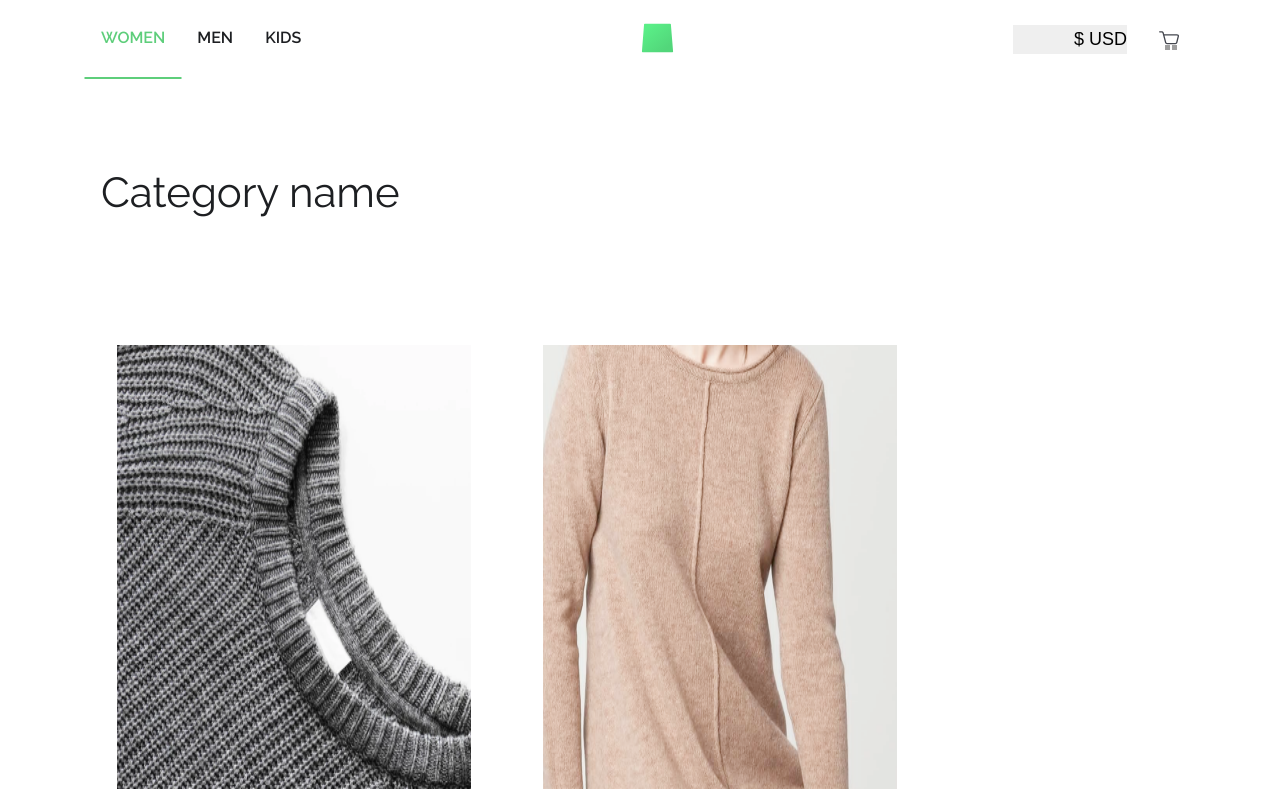
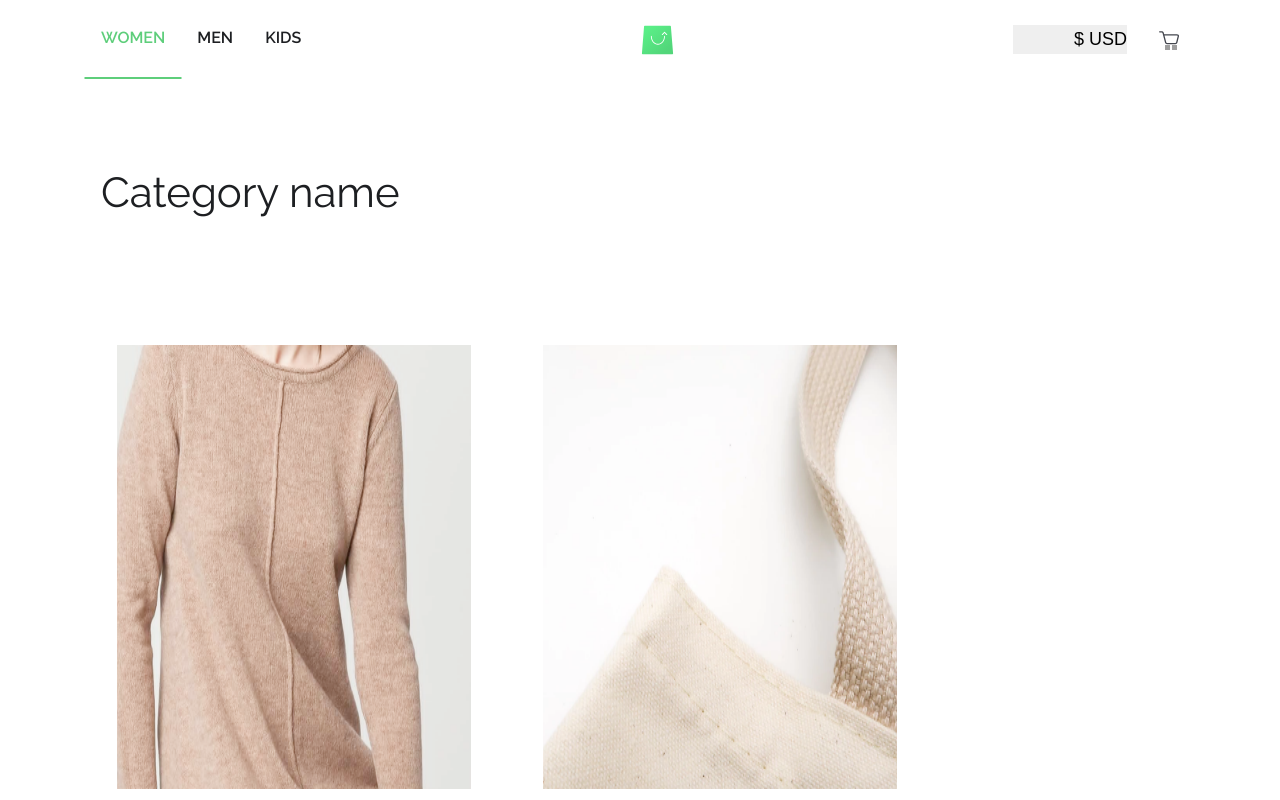
Before and after one commit to iLebo-stack/ecommerce_store, a React (Create React App) app: page / in a window 1280 px wide. Shown: the top 800 px of the page. Built offline with nearby package versions, Linux system fonts and the light colour scheme; grey boxes are pictures that could not be loaded.

Commit message:
Implemented tab functionality

```diff
--- a/src/App.tsx
+++ b/src/App.tsx
@@ -2,6 +2,7 @@ import React from 'react';
 import './index_styles/reset.scss';
 import './index_styles/normalize.scss';
 import './App.scss';
+import { products } from './mock_apis/products';
 import { Header } from './components/Header/Header';
 import { Main } from './components/Main/Main';
 
@@ -11,6 +12,7 @@ interface State {
   clickedProduct: Product | null;
   productsInTheBag: Product[];
   isCartHidden: boolean;
+  products: Product[];
 }
 
 class  App extends React.Component<{}, State> {
@@ -20,6 +22,7 @@ class  App extends React.Component<{}, State> {
     clickedProduct: null,
     productsInTheBag: [],
     isCartHidden: true,
+    products,
   }
 
   constructor(props: {} | Readonly<{}>) {
@@ -36,6 +39,7 @@ class  App extends React.Component<{}, State> {
     this.handleShowCart = this.handleShowCart.bind(this);
     this.handleHideCart = this.handleHideCart.bind(this);
     this.handleHideCarOverlay = this.handleHideCarOverlay.bind(this);
+    this.handleFilterCategoryByActiveTab = this.handleFilterCategoryByActiveTab.bind(this);
   }
 
   handleCurrencyChange(value: string) {
@@ -183,6 +187,16 @@ class  App extends React.Component<{}, State> {
     this.setState({ cartOverlayIsHidden: true });
   }
 
+  handleFilterCategoryByActiveTab(value: string = '') {
+    this.setState({ products: products.filter(product => (
+      product.for.toLowerCase() === value.toLowerCase()
+    ))})
+  }
+
+  componentDidMount() {
+    this.handleFilterCategoryByActiveTab('women');
+  }
+
   render() {
     const {
       selectedCurrency,
@@ -190,6 +204,7 @@ class  App extends React.Component<{}, State> {
       clickedProduct,
       productsInTheBag,
       isCartHidden,
+      products,
     } = this.state;
 
     return (
@@ -202,6 +217,7 @@ class  App extends React.Component<{}, State> {
           productsInTheBag={productsInTheBag}
           handleHideCart={this.handleHideCart}
           handleHideCarOverlay={this.handleHideCarOverlay}
+          handleFilterCategoryByActiveTab={this.handleFilterCategoryByActiveTab}
         />
 
         <Main
@@ -216,6 +232,7 @@ class  App extends React.Component<{}, State> {
           handleSelectColor={this.handleSelectColor}
           isCartHidden={isCartHidden}
           handleShowCart={this.handleShowCart}
+          products={products}
         />
       </div>
     );
--- a/src/components/Header/Header.scss
+++ b/src/components/Header/Header.scss
@@ -30,7 +30,36 @@
 }
 
 .logo {
+  position: relative;
   cursor: pointer;
+
+  &__image {
+    display: block;
+  }
+
+  &::before {
+    content: "";
+    position: absolute;
+    background-image: url(../../images/bag-symbol.svg);
+    background-repeat: no-repeat;
+    background-position: center;
+    top: 0;
+    right: 0;
+    left: 0;
+    bottom: 0;
+  }
+
+  &::after {
+    content: "";
+    position: absolute;
+    background-image: url(../../images/arrow-bag-symbol.svg);
+    background-repeat: no-repeat;
+    background-position: center;
+    top: 0;
+    right: 0;
+    left: 15px;
+    bottom: 12px;
+  }
 }
 
 .cart-logo {
--- a/src/components/Header/Header.tsx
+++ b/src/components/Header/Header.tsx
@@ -13,6 +13,7 @@ interface Props {
   productsInTheBag: Product[];
   handleHideCart: () => void;
   handleHideCarOverlay: () => void;
+  handleFilterCategoryByActiveTab: (value: string) => void;
 }
 
 export class Header extends React.Component<Props, {}> {
@@ -25,6 +26,7 @@ export class Header extends React.Component<Props, {}> {
       productsInTheBag,
       handleHideCart,
       handleHideCarOverlay,
+      handleFilterCategoryByActiveTab,
     } = this.props;
 
     const numberOfCartItems = productsInTheBag.reduce((a, b) => a + b.quantityInCart, 0);
@@ -32,7 +34,7 @@ export class Header extends React.Component<Props, {}> {
     return (
       <header className="header">
         <nav className="nav">
-          <Tabs />
+          <Tabs handleFilterCategoryByActiveTab={handleFilterCategoryByActiveTab} />
         </nav>
 
         <div
--- a/src/components/Main/Main.tsx
+++ b/src/components/Main/Main.tsx
@@ -1,6 +1,5 @@
 import React from 'react';
 import cn from 'classnames';
-import { products } from '../../mock_apis/products';
 import { CartModal } from '../CartModal/CartModal';
 import { ProductList } from '../ProductList/ProductList';
 import './Main.scss';
@@ -18,22 +17,11 @@ interface Props {
   handleSelectColor: (productToChangeColor: Product, newSize: string) => void;
   isCartHidden: boolean;
   handleShowCart: () => void;
-}
-
-interface State {
   products: Product[];
 }
 
-export class Main extends React.Component<Props, State> {
-  state = {
-    products,
-  }
-
+export class Main extends React.Component<Props, {}> {
   render() {
-    const {
-      products,
-    } = this.state;
-
     const {
       selectedCurrency,
       cartOverlayIsHidden,
@@ -46,6 +34,7 @@ export class Main extends React.Component<Props, State> {
       handleSelectColor,
       isCartHidden,
       handleShowCart,
+      products,
     } = this.props;
 
     return (
--- a/src/components/Tabs/Tabs.tsx
+++ b/src/components/Tabs/Tabs.tsx
@@ -3,13 +3,22 @@ import cn from 'classnames';
 import { tabs } from '../../mock_apis/navigation-content';
 import './Tabs.scss';
 
-export class Tabs extends React.Component {
+interface Props {
+  handleFilterCategoryByActiveTab: (value: string) => void;
+}
+
+interface State {
+  selectedTab: string;
+}
+
+export class Tabs extends React.Component<Props, State> {
   state = {
     selectedTab: 'tab-1',
   }
 
   render() {
     const { selectedTab } = this.state;
+    const { handleFilterCategoryByActiveTab } = this.props;
 
     return (
       <ul className="list">
@@ -22,6 +31,7 @@ export class Tabs extends React.Component {
               }
               onClick={() => {
                 this.setState({ selectedTab: id});
+                handleFilterCategoryByActiveTab(title);
               }}
             >
                 {title}
--- a/src/mock_apis/products.ts
+++ b/src/mock_apis/products.ts
@@ -6,10 +6,10 @@ import kidsJacket from '../images/kids-jacket.jpg';
 import manShoes from '../images/man-shoes.jpg';
 
 export const products: Product[] = [
-  { id: 1, image: sweaterForMenImage, price: 55, name: 'Sweater', description: 'for men', sizes: ['XS', 'S', 'M', 'L'], selectedSize: 'S', colors: ['#2b2b2b', '#0f6450', '#15a4c4'], selectedColor: '#2b2b2b', quantityInStock: 5, quantityInCart: 0, gender: 'm', },
-  { id: 2, image: sweaterForWomenImage, price: 45, name: 'Sweater', description: 'for women', sizes: ['XS', 'S', 'M', 'L'], selectedSize: 'S', colors: ['#2b2b2b', '#0f6450', '#15a4c4'], selectedColor: '#2b2b2b', quantityInStock: 5, quantityInCart: 0, gender: 'f' },
-  { id: 3, image: handbagImage, price: 105, name: 'Handbag', description: 'for women', sizes: ['XS', 'S', 'M', 'L'], selectedSize: 'S', colors: ['#2b2b2b', '#0f6450', '#15a4c4'], selectedColor: '#2b2b2b', quantityInStock: 5, quantityInCart: 0, gender: 'f' },
-  { id: 4, image: coatForWomenImage, price: 75, name: 'Coat', description: 'for women', sizes: ['XS', 'S', 'M', 'L'], selectedSize: 'S', colors: ['#2b2b2b', '#0f6450', '#15a4c4'], selectedColor: '#2b2b2b', quantityInStock: 5, quantityInCart: 0, gender: 'f' },
-  { id: 5, image: manShoes, price: 150, name: 'Shoes', description: 'for men', sizes: ['6', '7', '8', '9'], selectedSize: '7', colors: ['#af973c', '#cf343a', '#27a2b9'], selectedColor: '#af973c', quantityInStock: 5, quantityInCart: 0, gender: 'm' },
-  { id: 6, image: kidsJacket, price: 60, name: 'Jacket', description: 'for kids', sizes: ['XS', 'S'], selectedSize: 'S', colors: ['#27b96f', '#b95527', '#b6a197'], selectedColor: '#27b96f', quantityInStock: 5, quantityInCart: 0, gender: 'm' },
+  { id: 1, image: sweaterForMenImage, price: 55, name: 'Sweater', description: 'for men', sizes: ['XS', 'S', 'M', 'L'], selectedSize: 'S', colors: ['#2b2b2b', '#0f6450', '#15a4c4'], selectedColor: '#2b2b2b', quantityInStock: 5, quantityInCart: 0, for: 'men', },
+  { id: 2, image: sweaterForWomenImage, price: 45, name: 'Sweater', description: 'for women', sizes: ['XS', 'S', 'M', 'L'], selectedSize: 'S', colors: ['#2b2b2b', '#0f6450', '#15a4c4'], selectedColor: '#2b2b2b', quantityInStock: 5, quantityInCart: 0, for: 'women' },
+  { id: 3, image: handbagImage, price: 105, name: 'Handbag', description: 'for women', sizes: ['XS', 'S', 'M', 'L'], selectedSize: 'S', colors: ['#2b2b2b', '#0f6450', '#15a4c4'], selectedColor: '#2b2b2b', quantityInStock: 5, quantityInCart: 0, for: 'women' },
+  { id: 4, image: coatForWomenImage, price: 75, name: 'Coat', description: 'for women', sizes: ['XS', 'S', 'M', 'L'], selectedSize: 'S', colors: ['#2b2b2b', '#0f6450', '#15a4c4'], selectedColor: '#2b2b2b', quantityInStock: 5, quantityInCart: 0, for: 'women' },
+  { id: 5, image: manShoes, price: 150, name: 'Shoes', description: 'for men', sizes: ['6', '7', '8', '9'], selectedSize: '7', colors: ['#af973c', '#cf343a', '#27a2b9'], selectedColor: '#af973c', quantityInStock: 5, quantityInCart: 0, for: 'men' },
+  { id: 6, image: kidsJacket, price: 60, name: 'Jacket', description: 'for kids', sizes: ['XS', 'S'], selectedSize: 'S', colors: ['#27b96f', '#b95527', '#b6a197'], selectedColor: '#27b96f', quantityInStock: 5, quantityInCart: 0, for: 'kids' },
 ];
--- a/src/react-app-env.d.ts
+++ b/src/react-app-env.d.ts
@@ -23,5 +23,5 @@ interface Product {
   quantityInCart: number;
   selectedColor: string;
   selectedSize: string;
-  gender: 'm' | 'f';
+  for: 'men' | 'women' | 'kids';
 }
```
